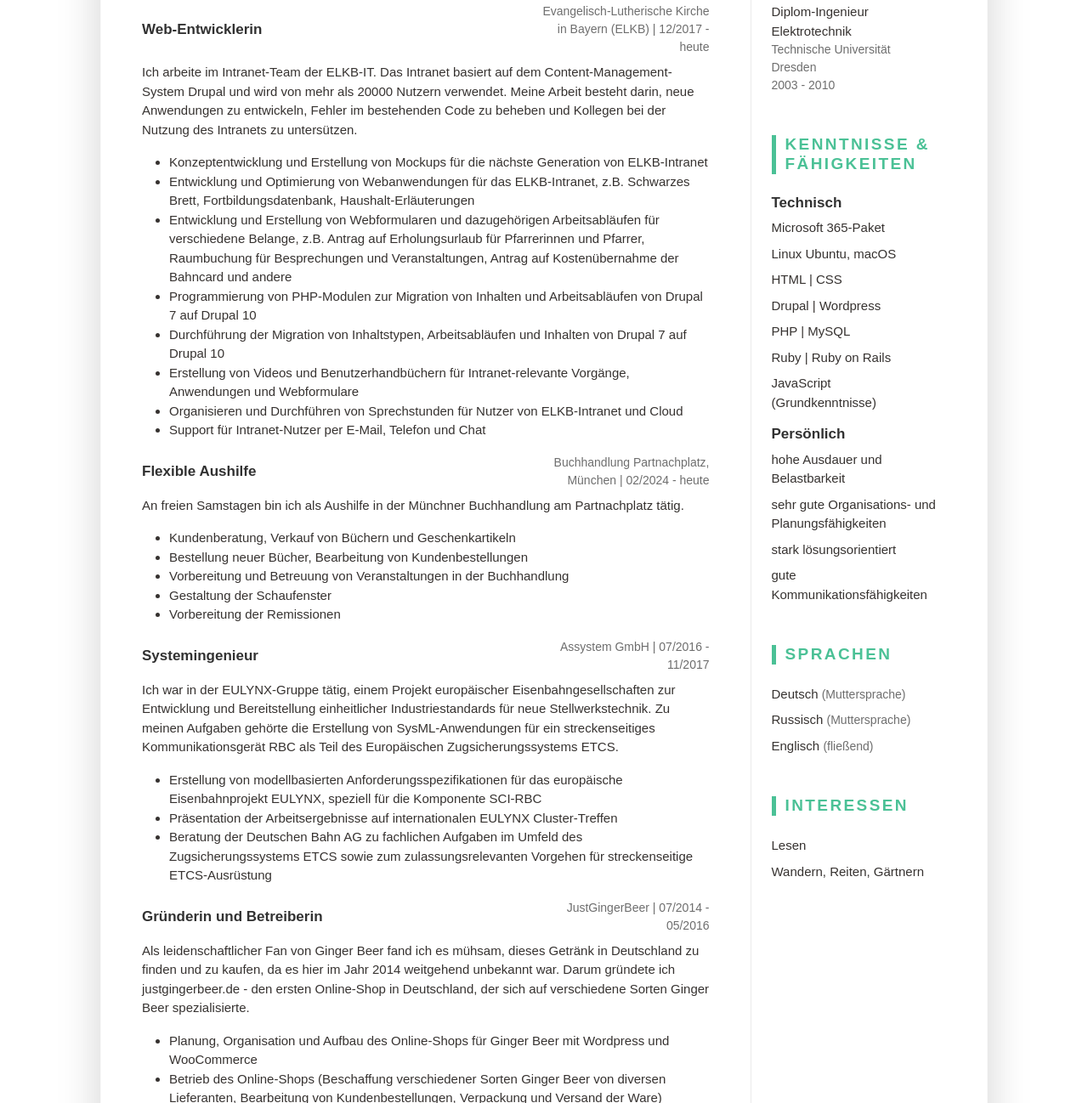
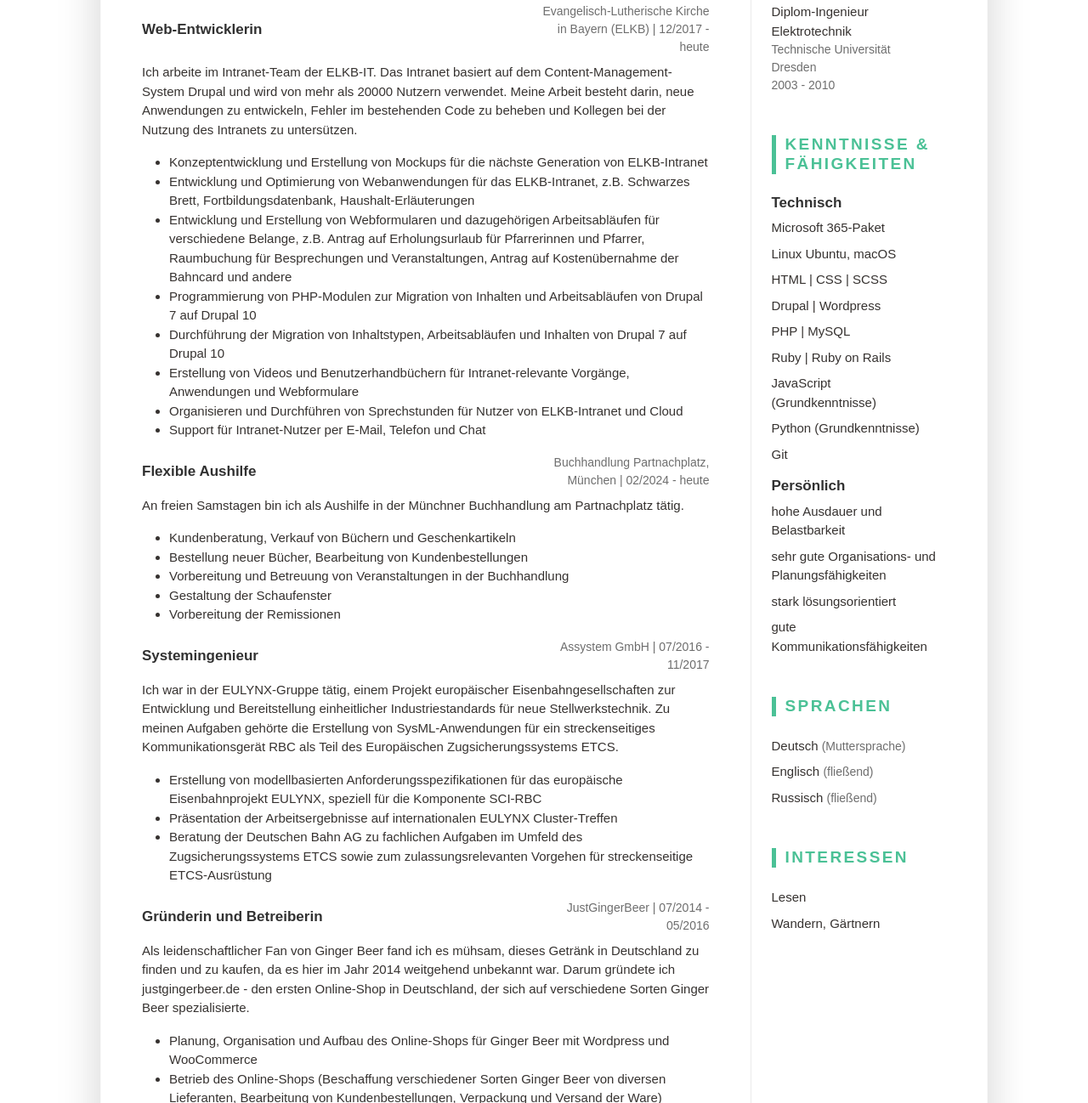
Before and after one commit to BluePeony/lebenslauf, a plain HTML site: page docs/index.html in a window 1280 px wide. Shown: the part 326-1624 px from the top of the page at 85% size. Drawn offline with Linux system fonts and the light colour scheme; a web font is replaced by a local one.

Commit message:
Update index.html
updated cv

```diff
--- a/docs/index.html
+++ b/docs/index.html
@@ -296,12 +296,13 @@
 									<ul class="list-unstyled resume-skills-list">
 										<li class="mb-2">Microsoft 365-Paket</li>
 										<li class="mb-2">Linux Ubuntu, macOS</li>
-										<li class="mb-2">HTML | CSS <!--| SCSS--></li>
+										<li class="mb-2">HTML | CSS | SCSS </li>
 										<li class="mb-2">Drupal | Wordpress</li>
 										<li class="mb-2">PHP | MySQL</li>
 										<li class="mb-2">Ruby | Ruby on Rails</li>
 										<li class="mb-2">JavaScript (Grundkenntnisse)</li>
-										<!--<li class="mb-2">Git</li>	-->
+										<li class="mb-2">Python (Grundkenntnisse)</li>
+										<li class="mb-2">Git</li>
 										<!-- <li class="mb-2">Linux Ubuntu</li> -->
 										</ul>
 									</div><!--//item-->
@@ -320,8 +321,8 @@
 										<h3 class="text-uppercase resume-section-heading mb-4">Sprachen</h3>
 										<ul class="list-unstyled resume-lang-list">
 											<li class="mb-2">Deutsch <span class="text-muted">(Muttersprache)</span></li>
-											<li class="mb-2">Russisch <span class="text-muted">(Muttersprache)</span></li>
-											<li>Englisch <span class="text-muted">(fließend)</span></li>
+											<li class="mb-2">Englisch <span class="text-muted">(fließend)</span></li>
+											<li>Russisch <span class="text-muted">(fließend)</span></li>
 										</ul>
 									</section><!--//certificates-section-->
 									<section class="skills-section py-3">
@@ -329,7 +330,7 @@
 										<ul class="list-unstyled resume-interests-list mb-0">
 											<li class="mb-2">Lesen</li>
 											<!--<li class="mb-2">Samstägliche Mitarbeit in der Buchhandlung Partnachplatz</li>-->
-											<li class="mb-2">Wandern, Reiten, Gärtnern</li>
+											<li class="mb-2">Wandern, Gärtnern</li>
 											<!--<li class="mb-2">Reiten</li>
 											<li class="mb-2">Gärtnern</li>-->
 											<!--<li class="mb-2">Cooking and baking</li> -->
```
